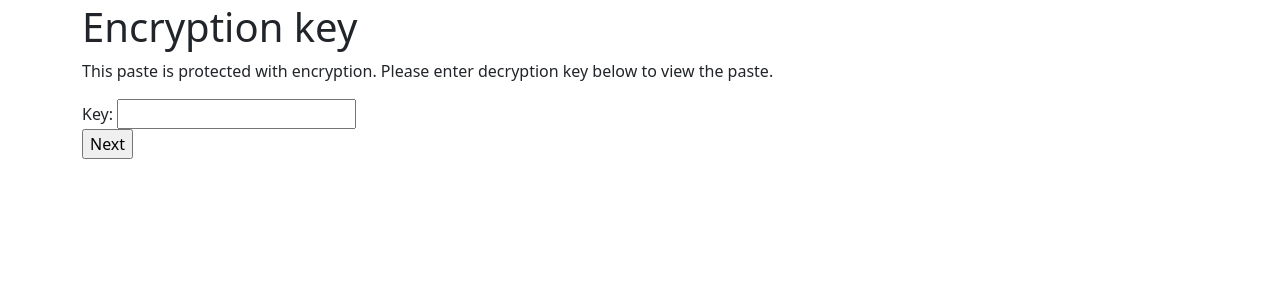
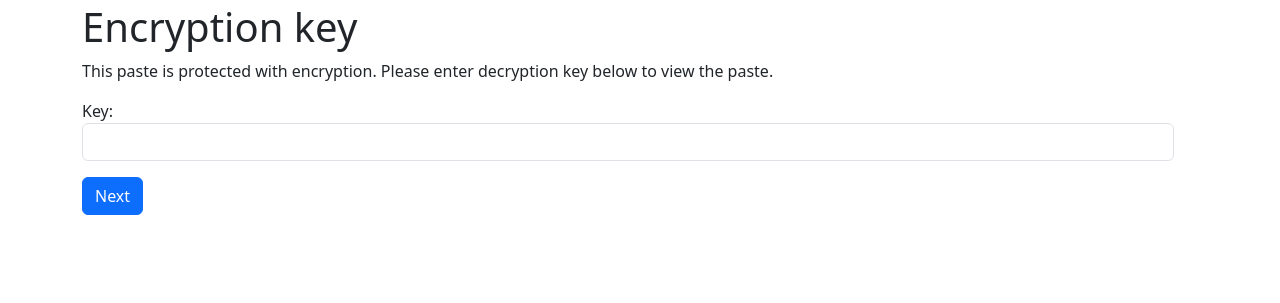
Before and after one commit to PyryL/toothpaste, a Flask app: page /ask-key/1 in a window 1280 px wide. Shown: the part 53-356 px from the top of the page. Run offline with Flask 3, Linux system fonts and the light colour scheme.

Commit message:
user interface improved in ask-key page

```diff
--- a/templates/ask-key.html
+++ b/templates/ask-key.html
@@ -2,8 +2,8 @@
 {% block title %}Encryption key{% endblock %}
 {% block content %}
 {% if is_incorrect %}
-<div style="color:red">
-    Incorrect key, please try again.
+<div class="alert alert-danger" role="alert">
+    Given key was incorrect. Please try again.
 </div>
 {% endif %}
 <p>
@@ -11,8 +11,10 @@
     Please enter decryption key below to view the paste.
 </p>
 <form action="/paste/{{ token }}" method="POST">
-    <label for="key">Key:</label>
-    <input type="text" name="decryption-key" id="key"><br>
-    <input type="submit" value="Next">
+    <div class="mb-3">
+        <label for="key">Key:</label>
+        <input type="text" name="decryption-key" id="key" class="form-control">
+    </div>
+    <input type="submit" value="Next" class="btn btn-primary">
 </form>
 {% endblock %}
```
